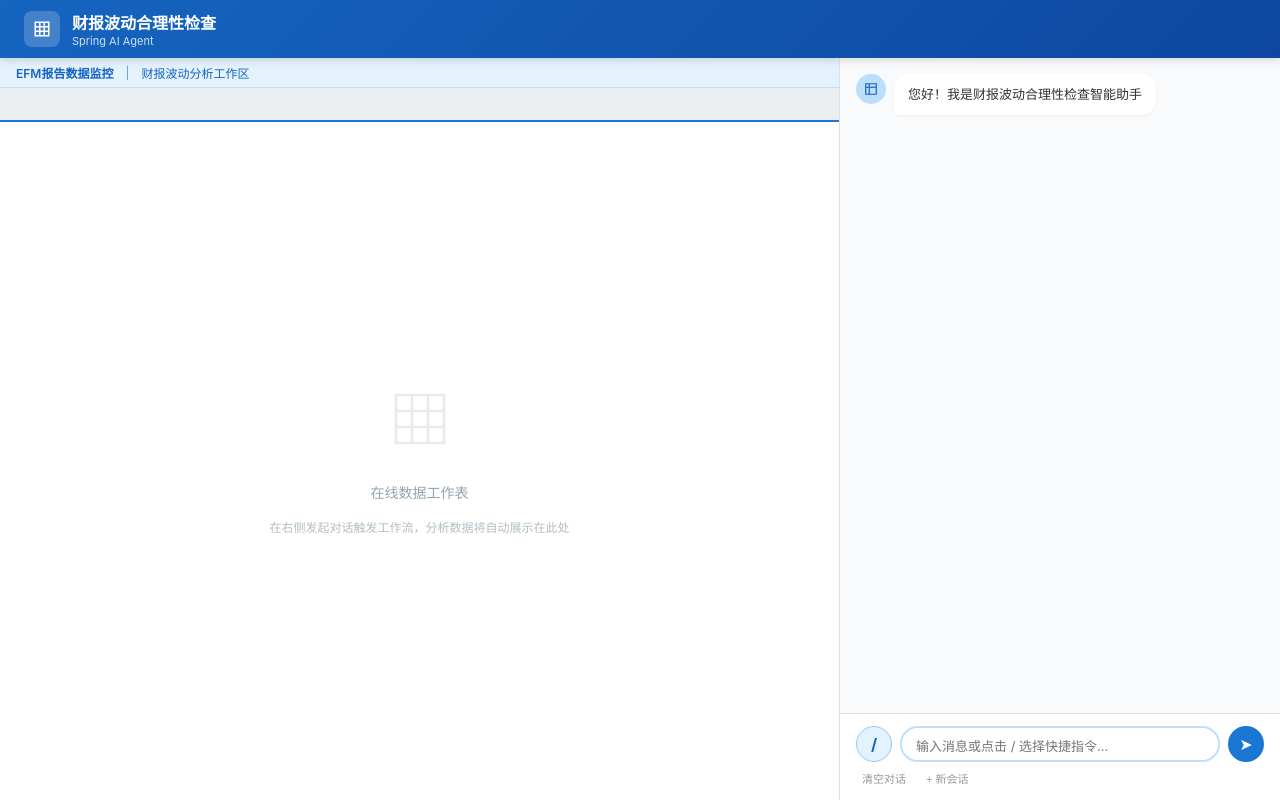
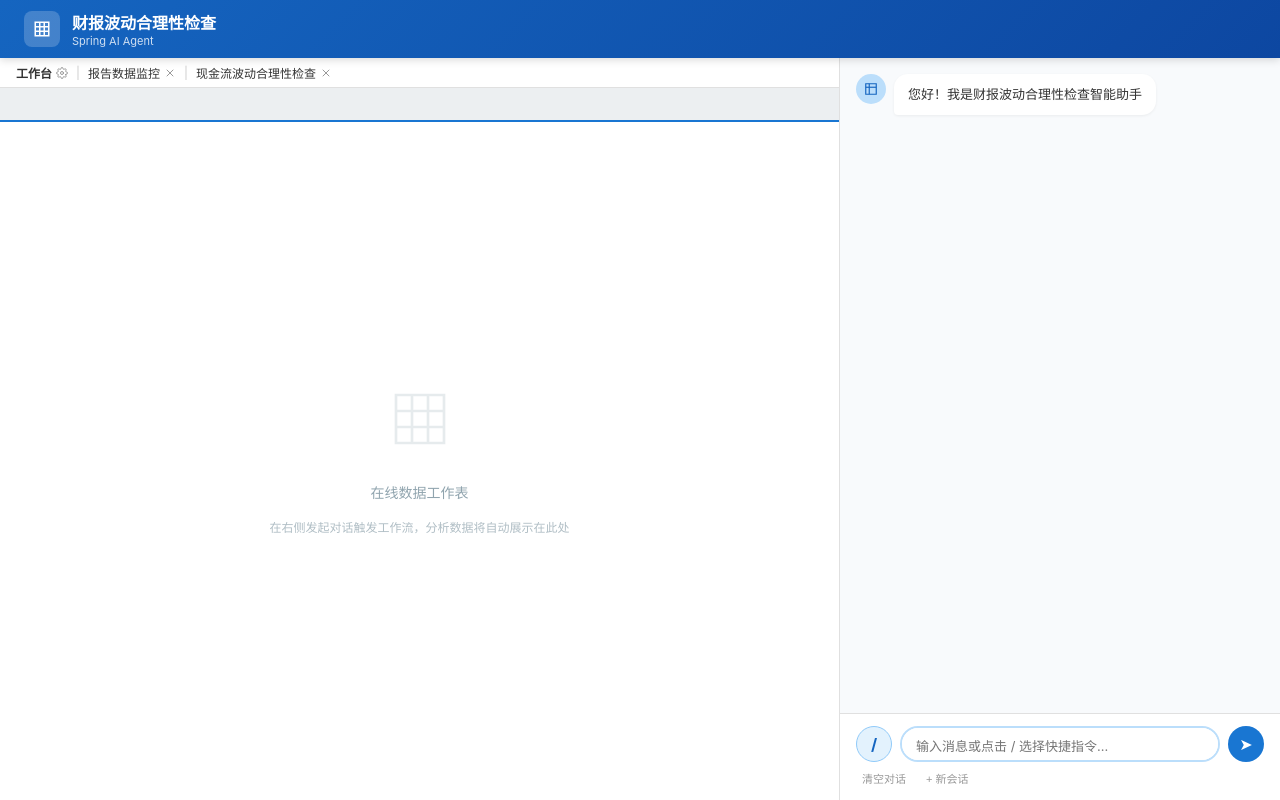
Before and after one commit to cat-coco/MilkTea, a Spring Boot app: page / in a window 1280 px wide. Run offline with Spring Boot 4, Linux system fonts and the light colour scheme.

Commit message:
feat: 工具栏改为 工作台|报告数据监控|现金流波动合理性检查
- 背景改为白色，字体黑色
- 工作台右侧增加齿轮图标
- 报告数据监控、现金流波动合理性检查右侧增加关闭图标(不可点击)
- 图标颜色淡黑色(#999)

https://claude.ai/code/session_015MUcgFDLoAUWP2myxFUY8Q

```diff
--- a/src/main/resources/static/index-finance.html
+++ b/src/main/resources/static/index-finance.html
@@ -57,10 +57,13 @@
             background: var(--bg-white); border-right: 1px solid var(--border); overflow: hidden;
         }
         .excel-toolbar {
-            background: #E3F2FD; padding: 6px 16px; display: flex; align-items: center;
-            gap: 12px; font-size: 12px; color: #1565C0; flex-shrink: 0; border-bottom: 1px solid #BBDEFB;
+            background: #FFFFFF; padding: 6px 16px; display: flex; align-items: center;
+            gap: 4px; font-size: 12px; color: #333; flex-shrink: 0; border-bottom: 1px solid #E0E0E0;
         }
-        .excel-toolbar .toolbar-label { font-weight: 600; }
+        .excel-toolbar .toolbar-label { font-weight: 600; display: flex; align-items: center; gap: 4px; }
+        .excel-toolbar .toolbar-item { display: flex; align-items: center; gap: 4px; }
+        .excel-toolbar .toolbar-icon { color: #999; display: flex; align-items: center; }
+        .excel-toolbar .toolbar-sep { color: #CCC; margin: 0 4px; }
         .excel-tab-bar {
             display: flex; background: #ECEFF1; border-bottom: 2px solid var(--primary);
             flex-shrink: 0; overflow-x: auto; padding: 0 4px; min-height: 34px;
@@ -365,9 +368,20 @@
     <!-- Left: Excel Area -->
     <div class="excel-area">
         <div class="excel-toolbar">
-            <span class="toolbar-label">EFM报告数据监控</span>
-            <span style="opacity:0.6">|</span>
-            <span>财报波动分析工作区</span>
+            <span class="toolbar-item">
+                <span class="toolbar-label">工作台</span>
+                <span class="toolbar-icon"><svg width="12" height="12" viewBox="0 0 24 24" fill="none" stroke="currentColor" stroke-width="2" stroke-linecap="round"><circle cx="12" cy="12" r="3"/><path d="M19.4 15a1.65 1.65 0 00.33 1.82l.06.06a2 2 0 01-2.83 2.83l-.06-.06a1.65 1.65 0 00-1.82-.33 1.65 1.65 0 00-1 1.51V21a2 2 0 01-4 0v-.09A1.65 1.65 0 009 19.4a1.65 1.65 0 00-1.82.33l-.06.06a2 2 0 01-2.83-2.83l.06-.06A1.65 1.65 0 004.68 15a1.65 1.65 0 00-1.51-1H3a2 2 0 010-4h.09A1.65 1.65 0 004.6 9a1.65 1.65 0 00-.33-1.82l-.06-.06a2 2 0 012.83-2.83l.06.06A1.65 1.65 0 009 4.68a1.65 1.65 0 001-1.51V3a2 2 0 014 0v.09a1.65 1.65 0 001 1.51 1.65 1.65 0 001.82-.33l.06-.06a2 2 0 012.83 2.83l-.06.06A1.65 1.65 0 0019.4 9a1.65 1.65 0 001.51 1H21a2 2 0 010 4h-.09a1.65 1.65 0 00-1.51 1z"/></svg></span>
+            </span>
+            <span class="toolbar-sep">|</span>
+            <span class="toolbar-item">
+                <span>报告数据监控</span>
+                <span class="toolbar-icon"><svg width="12" height="12" viewBox="0 0 24 24" fill="none" stroke="currentColor" stroke-width="2" stroke-linecap="round"><line x1="18" y1="6" x2="6" y2="18"/><line x1="6" y1="6" x2="18" y2="18"/></svg></span>
+            </span>
+            <span class="toolbar-sep">|</span>
+            <span class="toolbar-item">
+                <span>现金流波动合理性检查</span>
+                <span class="toolbar-icon"><svg width="12" height="12" viewBox="0 0 24 24" fill="none" stroke="currentColor" stroke-width="2" stroke-linecap="round"><line x1="18" y1="6" x2="6" y2="18"/><line x1="6" y1="6" x2="18" y2="18"/></svg></span>
+            </span>
         </div>
         <div class="excel-tab-bar" id="excelTabBar"></div>
         <div class="excel-content" id="excelContent">
```
